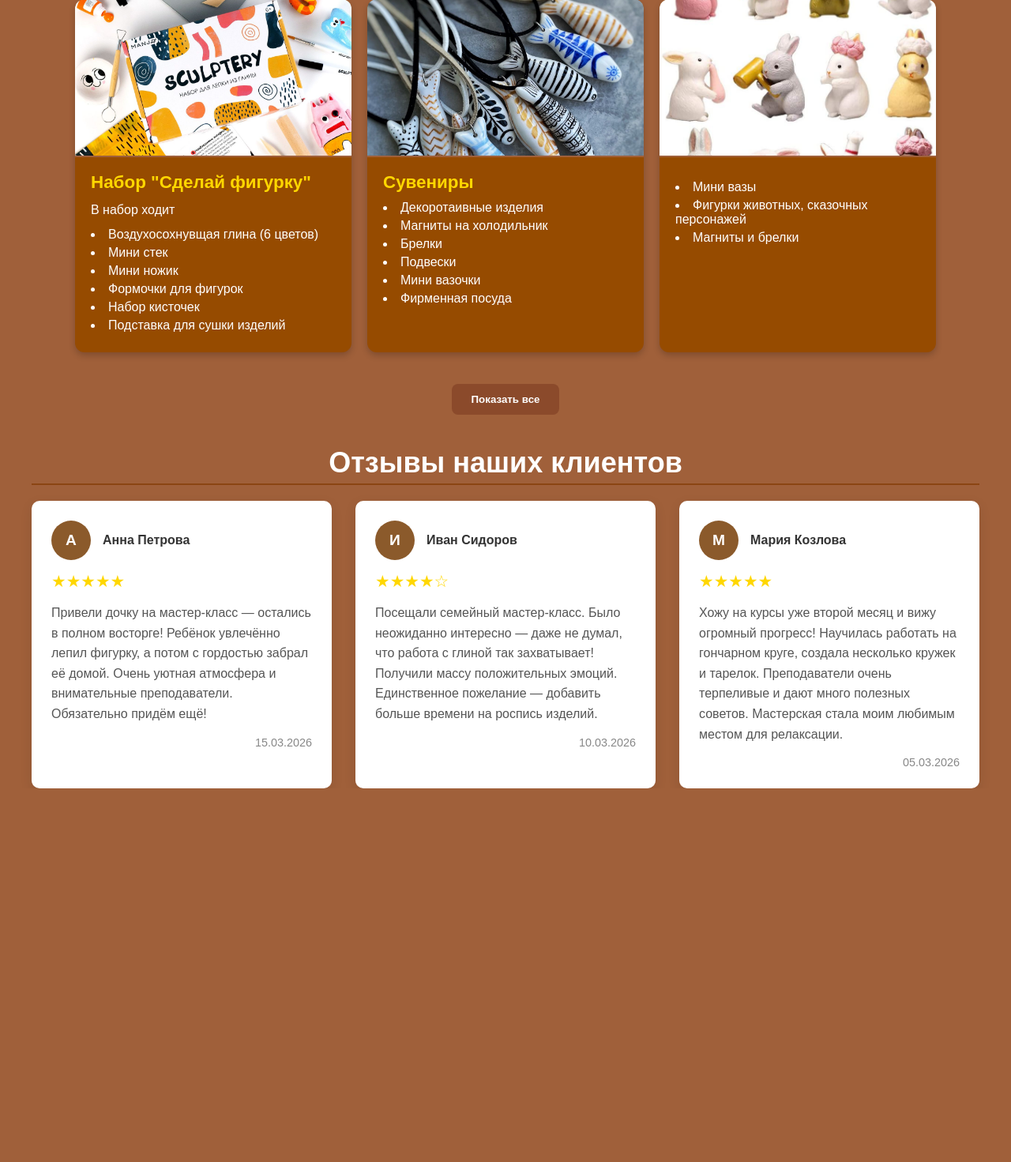
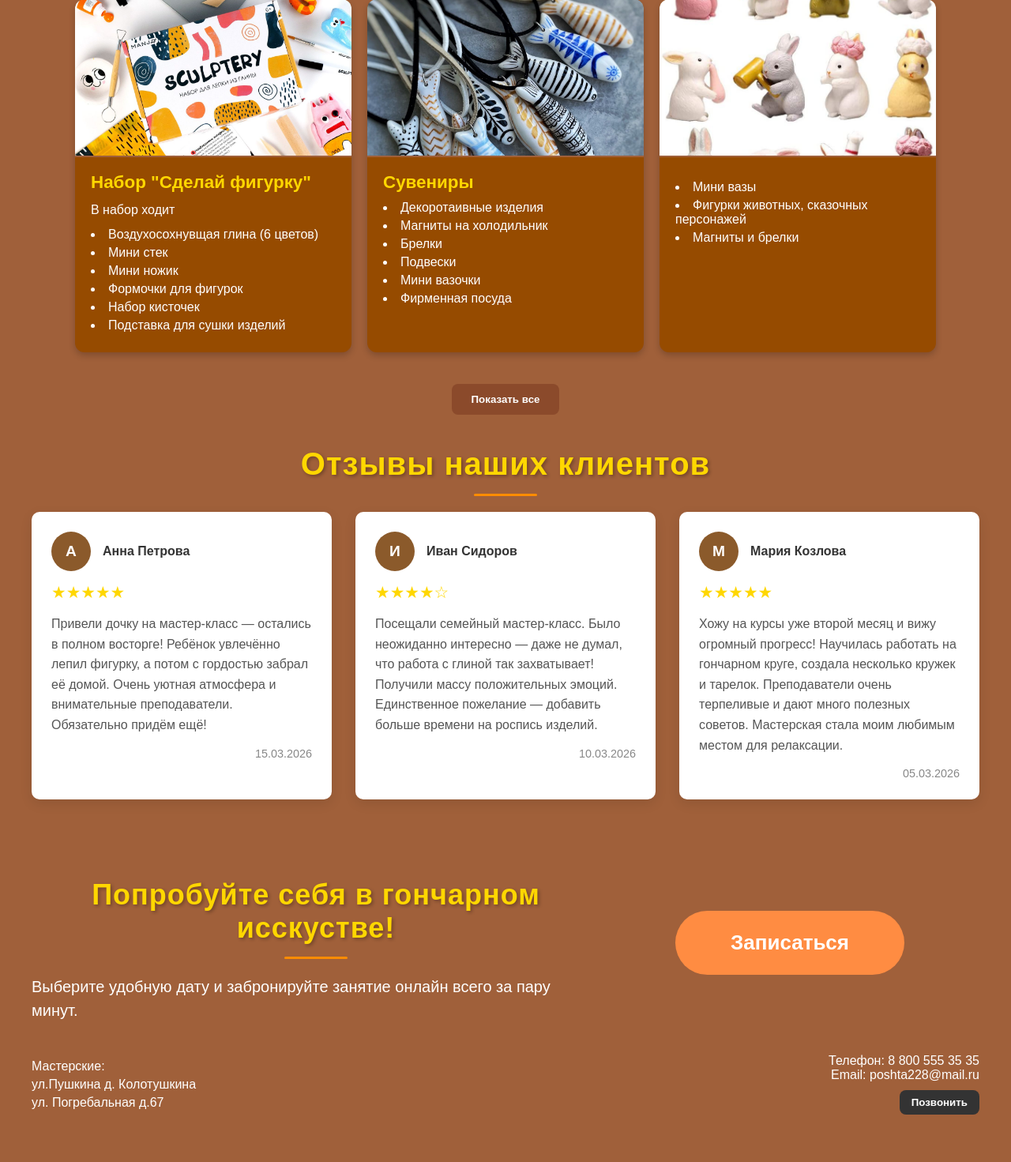
Before and after one commit to makoni2684/goncharsky, a PHP site: page / in a window 1280 px wide. Shown: the part 2310-3781 px from the top of the page at 79% size. Before the commit the page ends 3308 px from the top, so only its background shows below. Run offline with PHP 8.4, Linux system fonts and the light colour scheme.

Commit message:
+кнопка

```diff
--- a/index.html
+++ b/index.html
@@ -185,7 +185,7 @@
 </section>
 <section class="otzivy">
     <div class="container">
-        <h2>Отзывы наших клиентов</h2>
+        <h1>Отзывы наших клиентов</h1>
         <div class="reviews-grid">
             <div class="review-card">
                 <div class="review-header">
@@ -239,7 +239,34 @@
         </div>
     </div>
 </section>
+<section class="bloc_zapisi">
+    <div class="container">
+        <div class="zapisi_top">
+            <div class="zapisi_left">
+                <h1>Попробуйте себя в гончарном исскустве!</h1>
+                <p>Выберите удобную дату и забронируйте  занятие онлайн всего за пару минут.</p>
+            </div>
 
+            <div class="zapisi_right">
+                <button class="btn_big">Записаться</button>
+            </div>
+        </div>
+
+        <div class="zapisi_bottom">
+            <div class="contacts_left">
+                <p>Мастерские:</p>
+                <p>ул.Пушкина д. Колотушкина</p>
+                <p>ул. Погребальная д.67</p>
+            </div>
+            <div class="contacts_right ">
+                <p>Телефон: 8 800 555 35 35</p>
+                <P>Email: poshta228@mail.ru</P>
+                <button class="btn_small">Позвонить</button>
+            </div>
+        </div>
+    </div>
+
+</section>
 <script>
 
 const images = [
--- a/style.css
+++ b/style.css
@@ -491,3 +491,79 @@ color: #888;
 font-size: 0.9rem;
 text-align: right;
 }
+
+.bloc_zapisi {
+background-color: #a0603a;
+padding: 60px 0;
+color: white;
+}
+
+.zapisi_top {
+display: flex;
+justify-content: space-between;
+align-items: center;
+margin-bottom: 40px;
+}
+
+.zapisi_left {
+width: 60%;
+}
+
+.zapisi_left h1 {
+font-size: 36px;
+margin-bottom: 20px;
+}
+
+.zapisi_left p {
+font-size: 20px;
+line-height: 1.5;
+}
+
+.zapisi_right {
+width: 40%;
+display: flex;
+justify-content: center;
+align-items: center;
+}
+
+.btn_big {
+background: #ff8c42;
+border: none;
+padding: 25px 70px;
+font-size: 26px;
+border-radius: 50px;
+cursor: pointer;
+color: white;
+font-weight: bold;
+transition: 0.3s;
+}
+
+.btn_big:hover {
+background: #ff9f5a;
+transform: scale(1.05);
+}
+
+
+.zapisi_bottom {
+display: flex;
+justify-content: space-between;
+align-items: center;
+}
+
+.contacts_left p {
+margin: 5px 0;
+}
+
+.contacts_right {
+text-align: right;
+}
+
+.btn_small {
+margin-top: 10px;
+background: #333;
+color: white;
+border: none;
+padding: 8px 15px;
+border-radius: 8px;
+cursor: pointer;
+}
```
